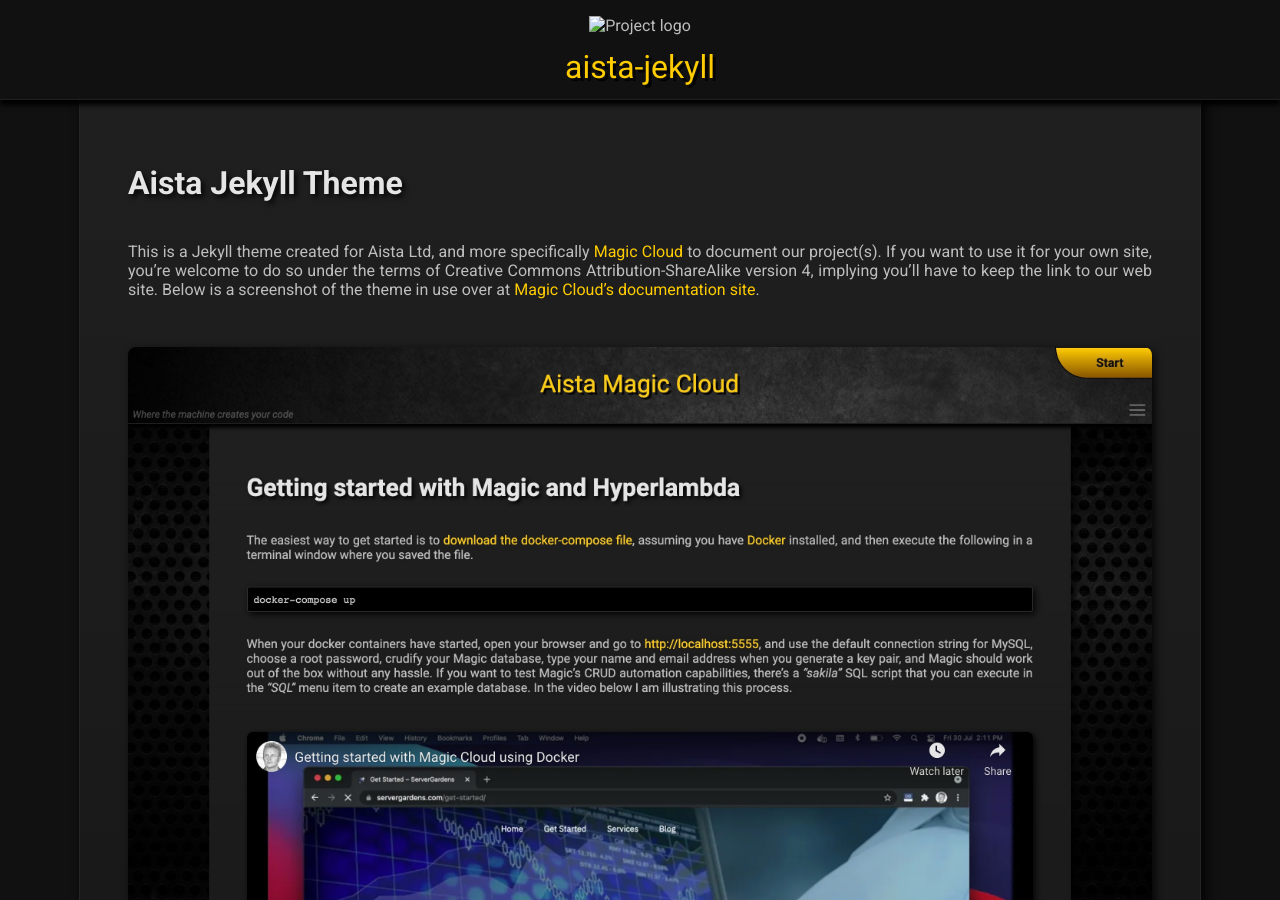
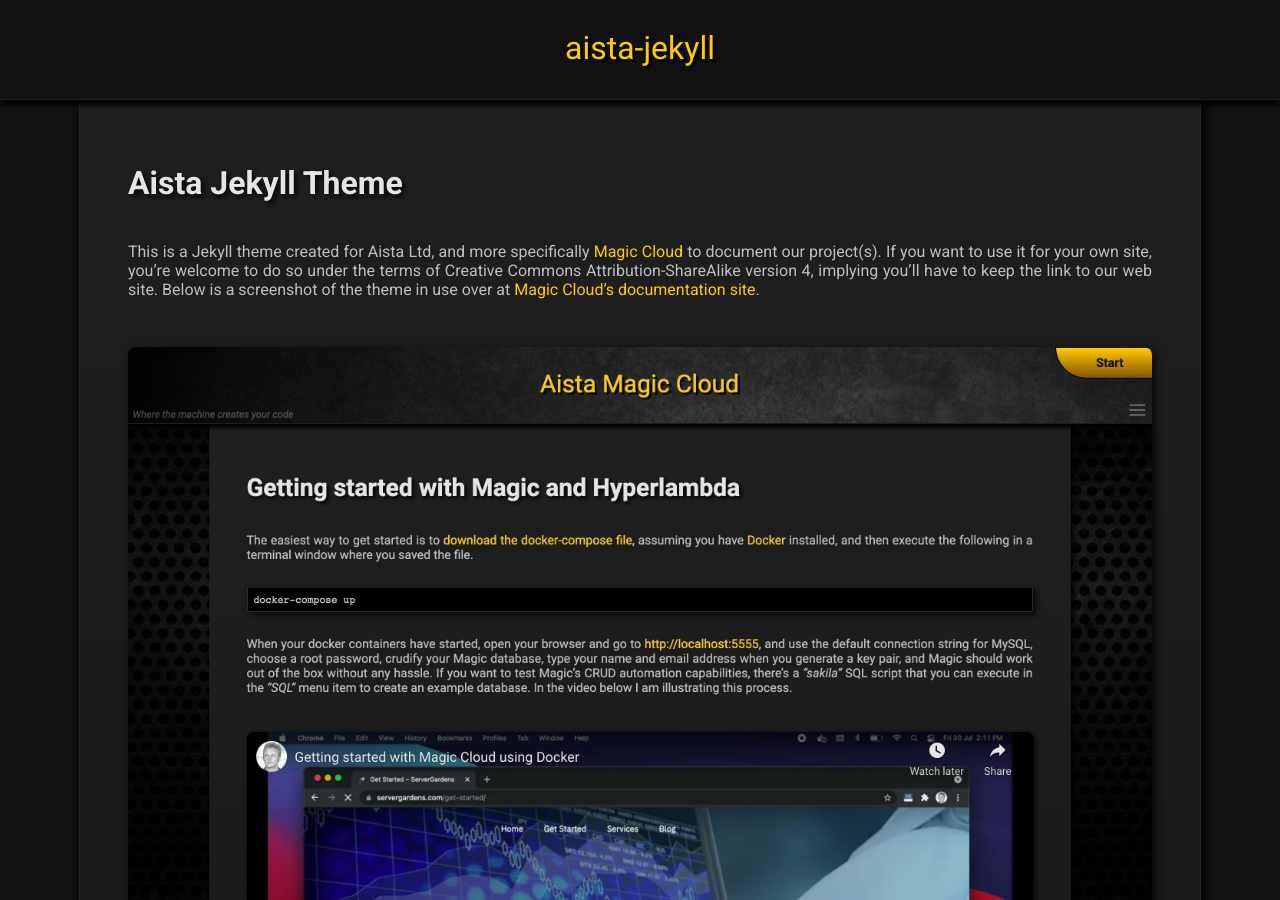
Before and after one commit to polterguy/aista-jekyll, a Jekyll site: the page built from README.md, in a window 1280 px wide and 900 px high. Built offline with Jekyll 4.4.1, drawn with Linux system fonts in a browser that asks for light colours; our own code applies the rules of GitHub Pages for plain Markdown files.

Commit message:
Update default.html

```diff
--- a/_layouts/default.html
+++ b/_layouts/default.html
@@ -6,8 +6,6 @@
   <body style="background-image: url({{ site.body_bg }});">
 
     <div class="banner" id="banner" style="background-image: url({{ site.banner_bg }});">
-
-      <img src="{{ site.logo }}" alt="Project logo" class="logo-img">
 
       {% if site.mwr and site.mwr_text %}
       <span class="mwr">
```
